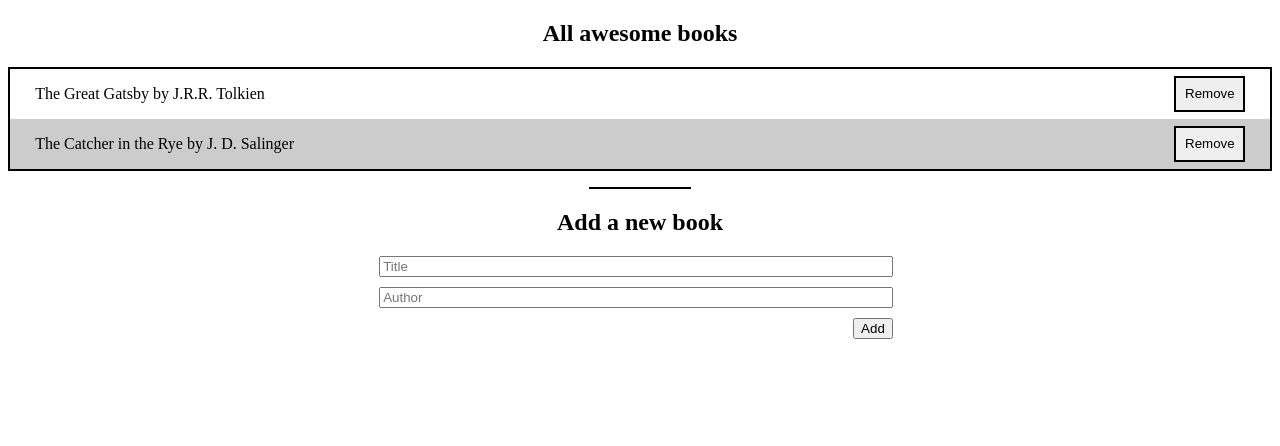
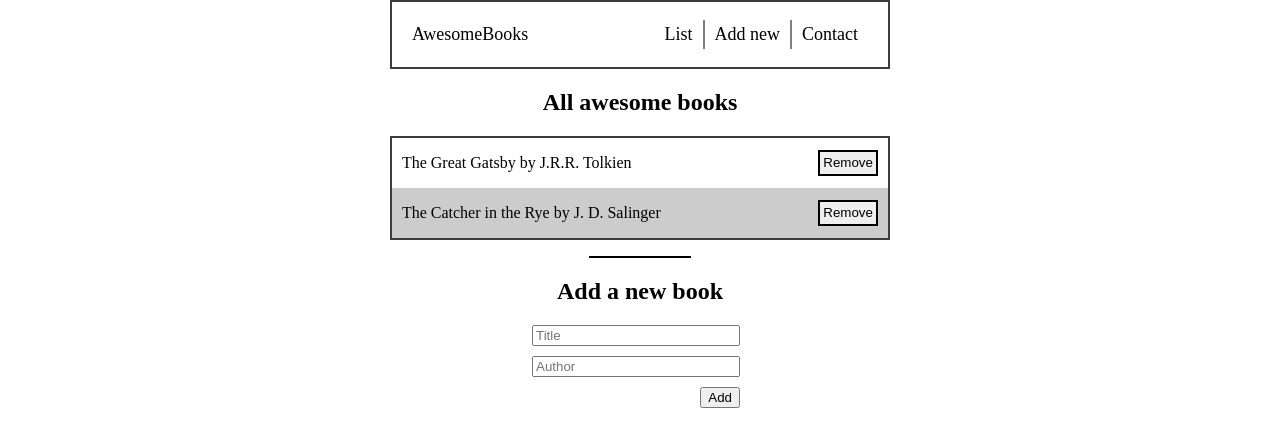
Before and after one commit to Nelitaa/Awesome-books, a website: page index.html in a window 1280 px wide. Drawn offline with Linux system fonts and the light colour scheme.

Commit message:
Add navigation and styling of the site

```diff
--- a/index.html
+++ b/index.html
@@ -8,6 +8,16 @@
   <link rel="stylesheet" href="./style.css">
 </head>
 <body>
+  <header>
+    <nav>
+      <p class="logo">AwesomeBooks</p>
+      <ul>
+        <li class="listBtn">List</li>
+        <li class="add-new-btn">Add new</li>
+        <li class="contact">Contact</li>
+      </ul>
+    </nav>
+  </header>
   <section>
     <h1>All awesome books</h1>
     <ul id="allBooks"></ul>
--- a/style.css
+++ b/style.css
@@ -1,3 +1,9 @@
+body {
+  text-align: center;
+  max-width: 500px;
+  margin: 0 auto;
+}
+
 h1 {
   text-align: center;
 }
@@ -8,7 +14,6 @@ hr {
 }
 
 ul {
-  border: 2px solid #000;
   padding: 0;
 }
 
@@ -16,6 +21,28 @@ li {
   display: flex;
   justify-content: space-between;
   padding-left: 2%;
+}
+
+#allBooks {
+  border: 2px solid #3d3d3d;
+}
+
+nav ul li {
+  list-style: none;
+  margin-left: 10px;
+  border-right: 2px solid gray;
+  padding: 4px 0;
+  padding-right: 10px;
+  cursor: pointer;
+}
+
+.contact-info p,
+.contact-info li {
+  text-align: start;
+}
+
+nav li:hover {
+  color: blue;
 }
 
 #allBooks li:nth-child(even) {
@@ -32,6 +59,7 @@ li {
   border: #000 solid 2px;
   padding: 0.7%;
   margin-right: 2%;
+  cursor: pointer;
 }
 
 form {
@@ -46,3 +74,50 @@ input {
   margin-bottom: 10px;
   width: 100%;
 }
+
+/* nav */
+nav {
+  display: flex;
+  justify-content: space-between;
+  border: 2px solid #3d3d3d;
+  padding: 0 20px;
+  align-items: center;
+  font-size: large;
+}
+
+.logo {
+  margin: 0;
+}
+
+nav ul {
+  display: flex;
+}
+
+.contact {
+  border: none;
+}
+
+.form-container {
+  display: none;
+}
+
+#current-date {
+  font-size: small;
+  text-align: right;
+  font-weight: 600;
+}
+
+footer {
+  position: absolute;
+  padding: 0 20px;
+  bottom: 2em;
+  width: 500px;
+  border: 2px solid #3d3d3d;
+  box-sizing: border-box;
+  text-align: start;
+}
+
+.contact-info {
+  display: none;
+  font-size: large;
+}
```
